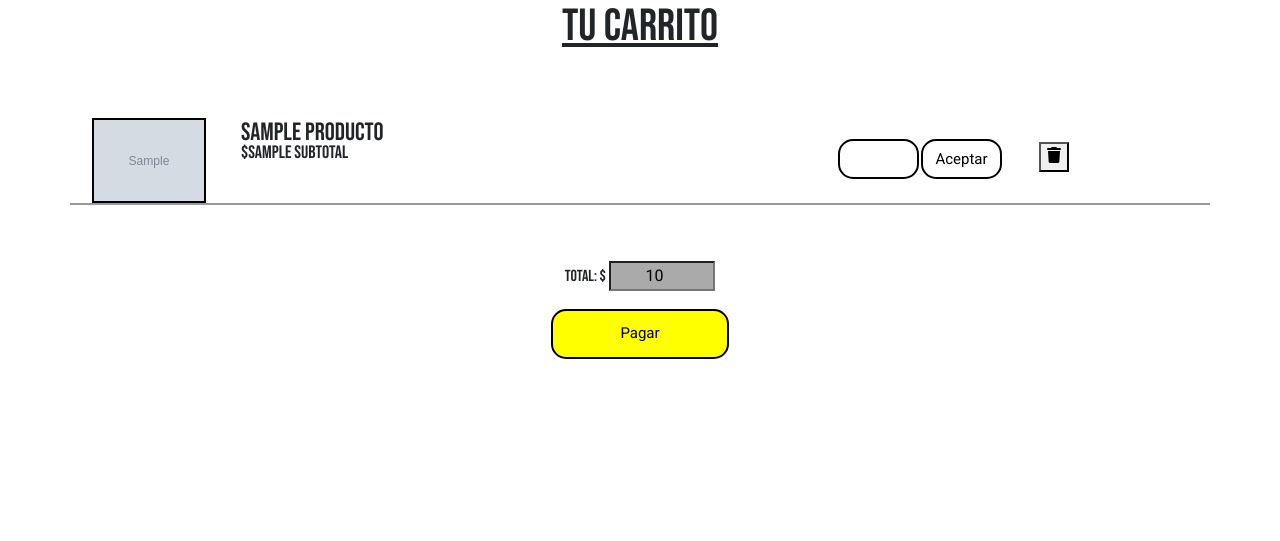
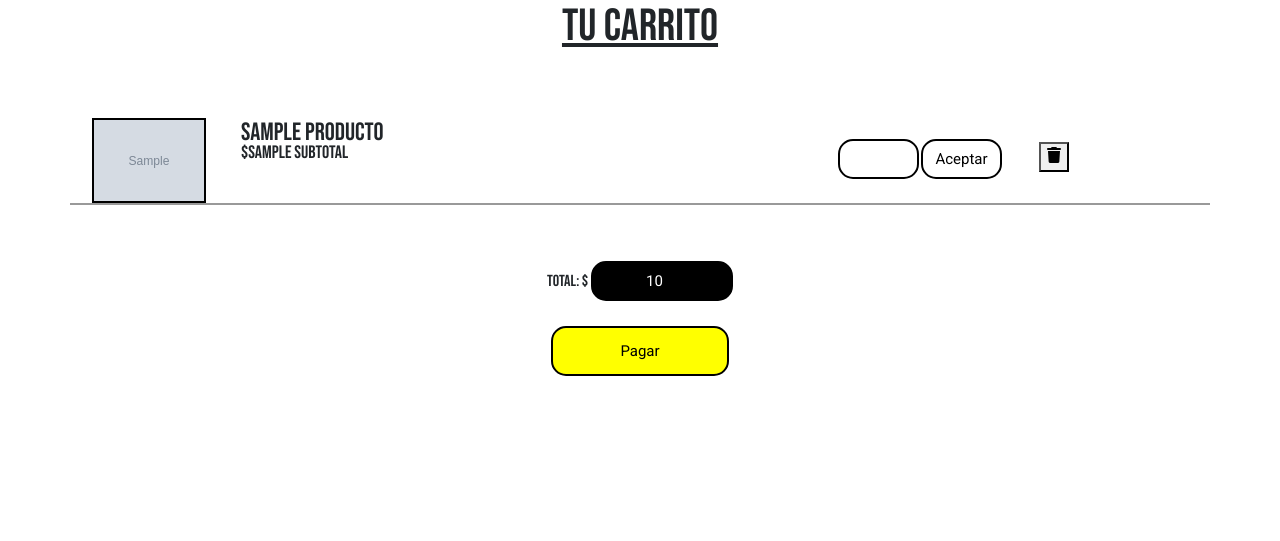
Before and after one commit to law153/Ivans-perfeccionado, a Django app: template core/templates/core/cliente/carrito.html in a window 1280 px wide. Shown: the part 438-979 px from the top of the page. Run offline with Django 4.2, Linux system fonts and the light colour scheme; the template is opened without the code that fills it: most values are stand-ins (such as "Sample title", 1, 10 or a date in 2020); grey boxes marked "Sample" are stand-in pictures; some libraries are stand-ins or nearby versions.

Commit message:
mejorado el diseño del carrito levemente

```diff
--- a/core/templates/core/cliente/carrito.html
+++ b/core/templates/core/cliente/carrito.html
@@ -81,10 +81,10 @@
             <div class="row">
                 <div class="col-md-4"></div>
                 <div class="col-md-4">
-                    <form class="form-group" style="text-align: center;">
+                    <form class="form-group container-button"  style="text-align: center;">
                         {% csrf_token %}
                         <label for="Total">Total: $</label>
-                        <input class="no-editable" type="number" min="0" name="total" value="{{venta.total}}" readonly style="width: 30%;">
+                        <input style="color: #fff; background: #000; width: 40%;" class="no-editable" type="number" min="0" name="total" value="{{venta.total}}" readonly style="width: 30%;" >
                     </form>
                 </div>
                 <div class="col-md-4"></div>
```
